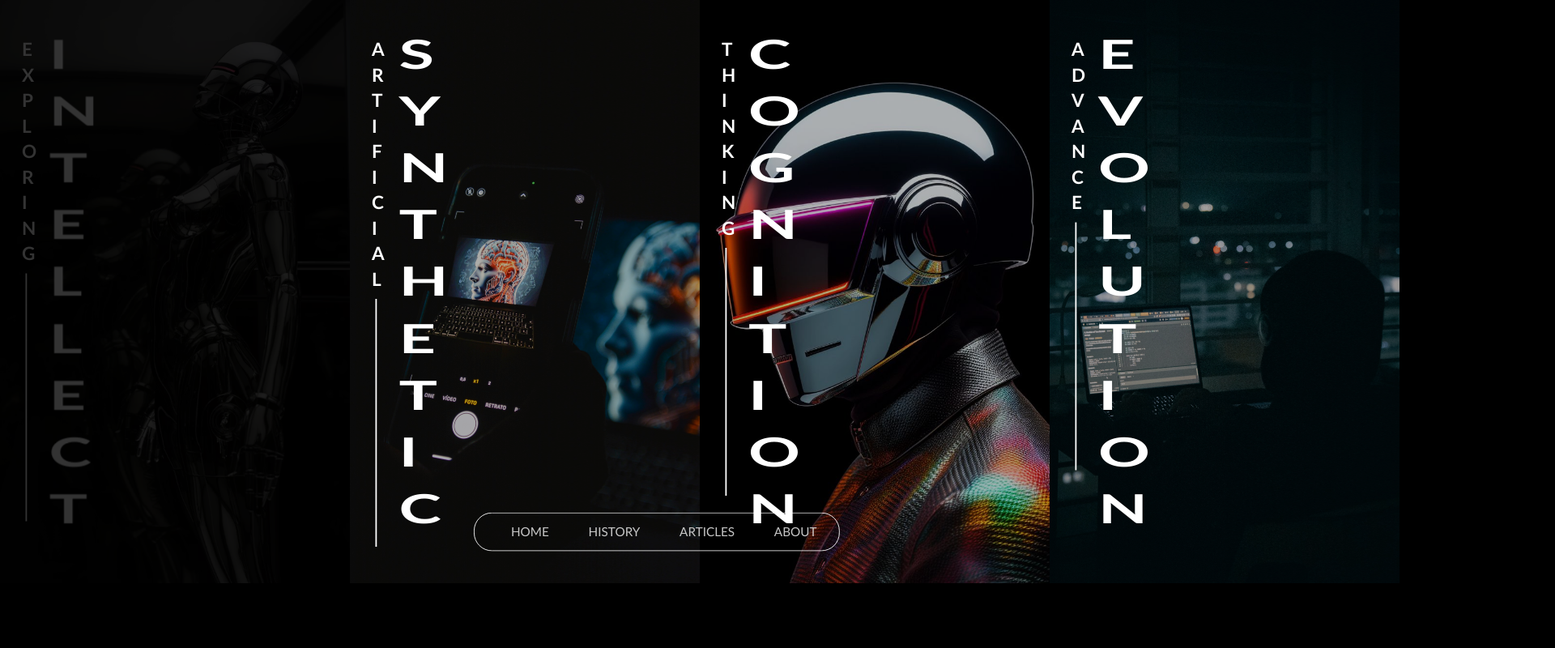
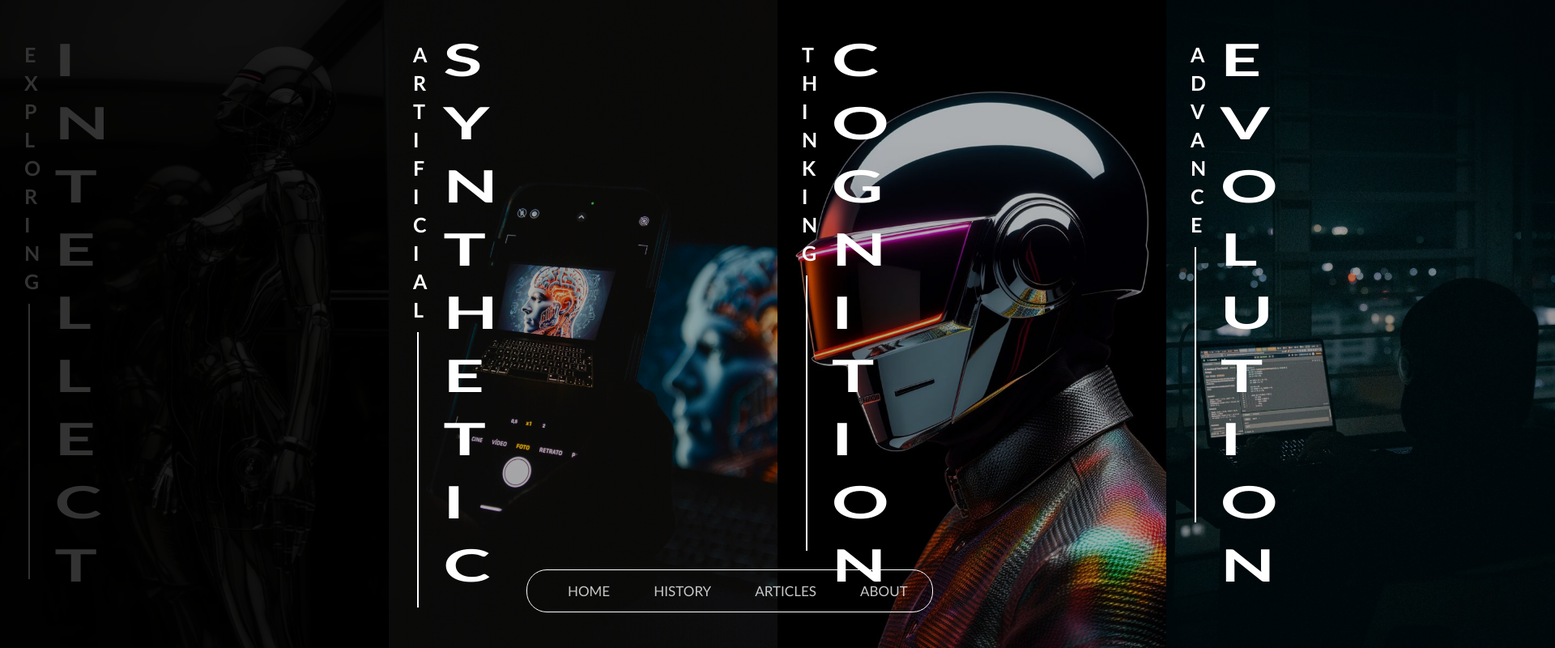
Before and after one commit to kizaru3214/stsproj, a plain HTML site: page explore.html in a window 1280 px wide. Shown: the whole page at 81% size, 1920 px wide, since content can reach past the window. Drawn offline with Linux system fonts and the light colour scheme.

Commit message:
hopefully fixes

```diff
--- a/explore.css
+++ b/explore.css
@@ -8,9 +8,7 @@ body {
     width: 1920px;
     transform: scale(calc(100vw / 1920));
     transform-origin: top left;
-    transform: scale(0.9); /* 80% zoom effect */
-    transform-origin: 0 0; /* Scale from the top left corner */
-    width: 100%; /* Compensate for the scaling so that content doesn't get clipped */
+    transform: scale(1); /* 80% zoom effect */
 }
 
 
```
